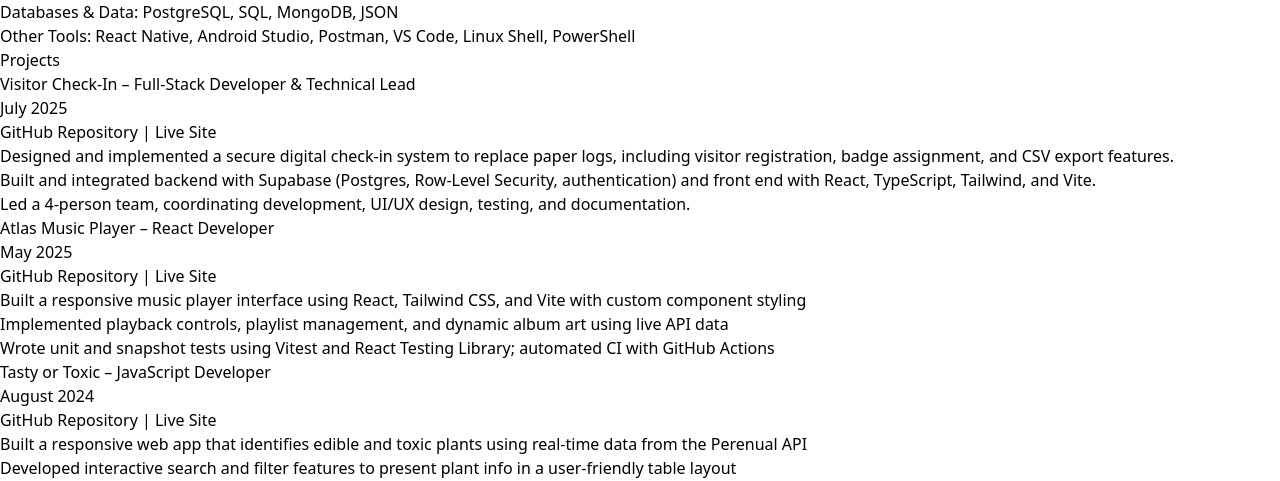
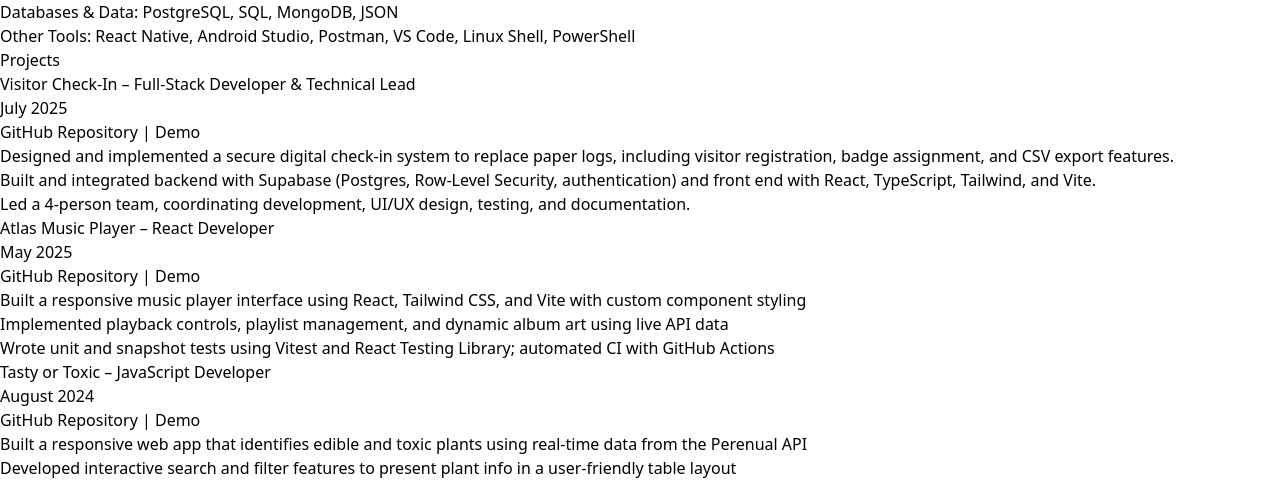
Before and after one commit to jessebrumley/hire, a React (Vite) app: page / in a window 1280 px wide. Shown: the part 1568-2049 px from the top of the page. Built offline with nearby package versions, Linux system fonts and the light colour scheme.

Commit message:
minor wording change

```diff
--- a/src/components/Projects.tsx
+++ b/src/components/Projects.tsx
@@ -25,7 +25,7 @@
             className="text-blue-600 underline"
             target="_blank"
           >
-            Live Site
+            Demo
           </a>
           <ul className="list-disc list-inside mt-2 space-y-1">
             <li>
@@ -64,7 +64,7 @@
             className="text-blue-600 underline"
             target="_blank"
           >
-            Live Site
+            Demo
           </a>
           <ul className="list-disc list-inside mt-2 space-y-1">
             <li>
@@ -115,7 +115,7 @@
             className="text-blue-600 underline"
             target="_blank"
           >
-            Live Site
+            Demo
           </a>
           <ul className="list-disc list-inside mt-2 space-y-1">
             <li>
```
